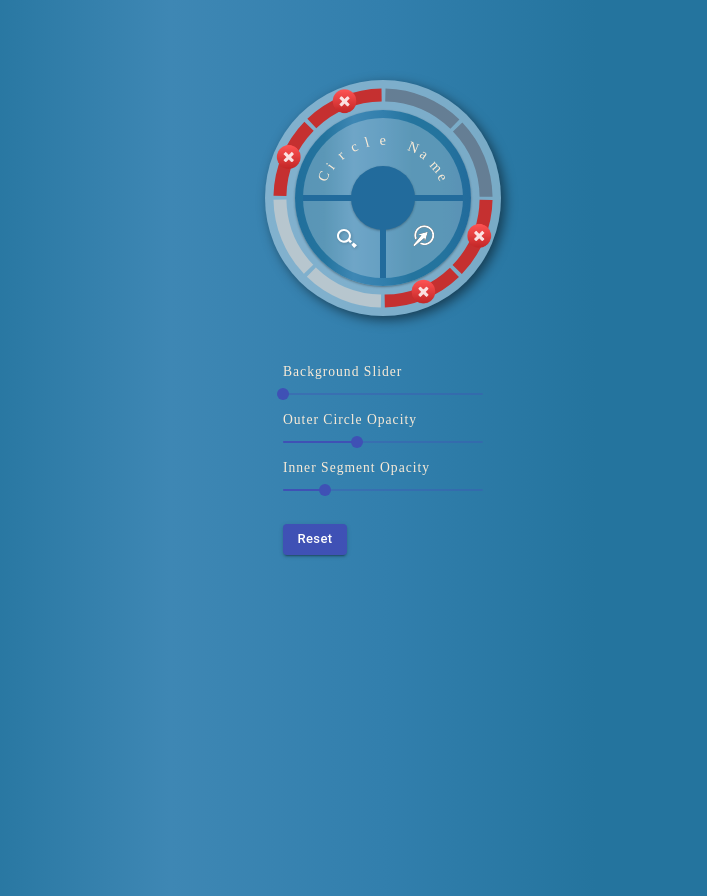
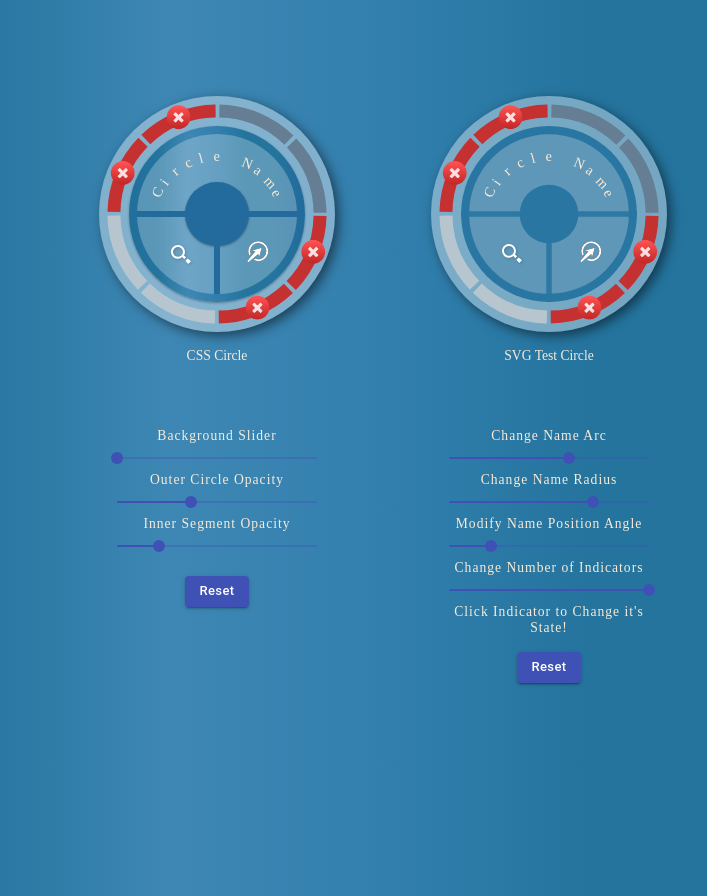
Before and after one commit to MrTesau/circle_test, a React (Create React App) app: page / in a window 1280 px wide. Shown: the whole page, without its empty margins (257-964 px from the left). Built offline with nearby package versions, Linux system fonts and the light colour scheme.

Commit message:
added SVG test Component

```diff
--- a/src/App.js
+++ b/src/App.js
@@ -1,6 +1,8 @@
 import React, { useState } from "react";
 import CssCircle from "./components/css-circle";
+import SvgCircle from "./components/svg-circle";
 import OpacitySliders from "./components/sliders/OpacitySliders";
+import SlidersComponent from "./components/sliders/SlidersComponent";
 import "./App.css";
 
 const App = () => {
@@ -92,14 +94,32 @@ const App = () => {
       <div
         style={{
           display: "flex",
+          flexWrap: "wrap",
           justifyContent: "center",
-          flexDirection: "column",
-          alignItems: "center",
-          //marginLeft: "5rem",
+          alignItems: "flex-start",
           color: "antiquewhite",
         }}
       >
+        <div
+          style={{
+            display: "flex",
+            flexDirection: "column",
+            justifyContent: "flex-start",
+            alignItems: "center",
+            margin: "1rem  3rem",
+          }}
+        >
           <CssCircle {...circleProps} />
+          <div
+            style={{
+              margin: "1rem",
+              fontFamily: "cursive",
+              fontSize: "0.85rem",
+              color: "antiquewhite",
+            }}
+          >
+            CSS Circle
+          </div>
           <OpacitySliders
             outerCircleOpacity={outerCircleOpacity}
             setOuterCircleOpacity={setOuterCircleOpacity}
@@ -109,11 +129,35 @@ const App = () => {
             setCurrentBackground={setCurrentBackground}
           />
         </div>
+        <div
+          style={{
+            display: "flex",
+            flexDirection: "column",
+            alignItems: "center",
+            justifyContent: "flex-start",
+            margin: "1rem 3rem",
+          }}
+        >
+          <SvgCircle {...circleProps} />
+          <div
+            style={{
+              margin: "1rem",
+              fontFamily: "cursive",
+              fontSize: "0.85rem",
+              color: "antiquewhite",
+            }}
+          >
+            SVG Test Circle
+          </div>
+          <SlidersComponent {...sliderProps} />
+        </div>
+      </div>
     </div>
   );
 };
 
 export default App;
+
 /* Code that Needs to be Re-Introduced (Work in Progress)
   /*
       <div
--- a/src/components/sliders/OpacitySliders.js
+++ b/src/components/sliders/OpacitySliders.js
@@ -11,6 +11,11 @@ const useStyles = makeStyles({
     fontSize: "0.85rem",
     color: "antiquewhite",
     letterSpacing: "1px",
+    display: "flex",
+    flexDirection: "column",
+    justifyContent: "center",
+    alignItems: "center",
+    textAlign: "center",
   },
 });
 
--- a/src/components/sliders/SlidersComponent.js
+++ b/src/components/sliders/SlidersComponent.js
@@ -12,6 +12,11 @@ const useStyles = makeStyles({
     fontSize: "0.85rem",
     color: "antiquewhite",
     letterSpacing: "1px",
+    display: "flex",
+    flexDirection: "column",
+    justifyContent: "center",
+    alignItems: "center",
+    textAlign: "center",
   },
 });
 
@@ -94,21 +99,7 @@ const SlidersComponent = (props) => {
         onChange={indicatorChange}
       />
       <div>Click Indicator to Change it's State!</div>
-      <div style={{ marginTop: "1rem" }}>
-        <TextField
-          id="standard-basic"
-          label="Name Circle"
-          InputLabelProps={{
-            style: {
-              color: "#fff",
-              fontFamily: "cursive",
-              fontSize: "0.85rem",
-            },
-          }}
-          name="name"
-          onChange={(e) => handleChange(e)}
-        />
-      </div>
+
       <div style={{ marginTop: "1rem" }}>
         <Button
           size="small"
@@ -133,6 +124,22 @@ const SlidersComponent = (props) => {
 export default SlidersComponent;
 // Size of Circle Slider
 /*
+     <div style={{ marginTop: "1rem" }}>
+       <TextField
+         id="standard-basic"
+         label="Name Circle"
+         InputLabelProps={{
+           style: {
+             color: "#fff",
+             fontFamily: "cursive",
+             fontSize: "0.85rem",
+           },
+         }}
+         name="name"
+         onChange={(e) => handleChange(e)}
+       />
+     </div>;
+
     const sizeChange = (event, newValue) => {
       setArc(newValue);
         <div>Change Circle Size</div>
--- a/src/components/svg-circle/App.css
+++ b/src/components/svg-circle/App.css
@@ -18,6 +18,7 @@
   position: relative;
   width: 14.75rem;
   height: 14.75rem;
+  background-color: rgba(255, 255, 255, 0.37);
 }
 .circle-inner {
   width: 11rem;
--- /dev/null
+++ b/src/components/svg-circle/svg-circle-components/IndicatorComponent.js
@@ -0,0 +1,98 @@
+import React from "react";
+import x from "../../../assets/x.png";
+
+const IndicatorComponent = (props) => {
+  const { indicators, setIndicators, viewBoxSize, indicatorPos } = props;
+  const indicatorLength = 100 / indicators.length - 0.6;
+
+  const FindMiddleAngle = (i) => {
+    let offset = i === 0 ? 24.7 : 100 - indicatorLength * i + 24.7 - i * 0.6;
+    let realOffset = offset / 25;
+    //const angle = (this.dataPercentage(dataVal) * 360) / 2 + angleOffset
+    let offsetAngleDegrees = -(90 * realOffset);
+    let angle = ((indicatorLength / 100) * 360) / 2 + offsetAngleDegrees;
+    return angle * (Math.PI / 180);
+  };
+  const placeXIcon = (indicator, i) => {
+    if (indicator === "broken") {
+      return (
+        <image
+          href={x}
+          height="4.5"
+          width="4.5"
+          // Inaccurate solution to centering icon
+          x={`${15.91549430918954 * Math.cos(FindMiddleAngle(i)) + 18.9}`}
+          y={`${15.91549430918954 * Math.sin(FindMiddleAngle(i)) + 18.5}`}
+        />
+      );
+    }
+  };
+
+  return (
+    <div
+      style={{
+        position: "absolute",
+        width: `${indicatorPos ? indicatorPos : 17}rem`,
+        height: `${indicatorPos ? indicatorPos : 17}rem`,
+      }}
+    >
+      <svg
+        width="100%"
+        height="100%"
+        viewBox={`0 0 ${viewBoxSize ? viewBoxSize : 42} ${
+          viewBoxSize ? viewBoxSize : 42
+        }`}
+      >
+        {/*
+        <circle
+          cx="21"
+          cy="21"
+          fill="transparent"
+          r="15.91549430918954"
+          stroke="rgba(132, 171, 190, 1)"
+        ></circle> */}
+        {indicators.map((indicator, i) => {
+          return (
+            <React.Fragment key={i}>
+              <circle
+                pointerEvents="stroke" // Make sure correct circle triggers events
+                className="svg-indicator"
+                cx="21"
+                cy="21"
+                r="15.91549430918954"
+                fill="transparent"
+                stroke={
+                  indicator === "on"
+                    ? "#b7c6ce"
+                    : indicator === "off"
+                    ? "#657e94"
+                    : "#c53030"
+                }
+                strokeWidth="2"
+                strokeDasharray={`${indicatorLength} ${100 - indicatorLength}`} // length, length of gap
+                strokeDashoffset={
+                  i === 0
+                    ? "24.7"
+                    : `${100 - indicatorLength * i + 24.7 - i * 0.6}`
+                }
+                onClick={() => {
+                  let indicatorArr = [...indicators];
+                  indicatorArr[i] =
+                    indicatorArr[i] === "on"
+                      ? "off"
+                      : indicatorArr[i] === "off"
+                      ? "broken"
+                      : "on";
+                  setIndicators(indicatorArr);
+                }}
+              ></circle>
+              {placeXIcon(indicator, i)}
+            </React.Fragment>
+          );
+        })}
+      </svg>
+    </div>
+  );
+};
+
+export default IndicatorComponent;
--- a/src/components/svg-circle/innerSegmentedCircle.js
+++ b/src/components/svg-circle/svg-circle-components/innerSegmentedCircle.js
@@ -1,6 +1,6 @@
 import React from "react";
-import Arrow from "../../arrow";
-import Magnifier from "../../magnifier";
+import Arrow from "../../../assets/arrow";
+import Magnifier from "../../../assets/magnifier";
 
 const IndicatorComponent = (props) => {
   const { viewBoxSize } = props;
@@ -9,8 +9,8 @@ const IndicatorComponent = (props) => {
       <div
         style={{
           position: "absolute",
-          top: "62%",
-          left: "62%",
+          top: "60.5%",
+          left: "63%",
           display: "flex",
           justifyContent: "center",
           alignItems: "center",
```
Also changed, not shown: src/components/svg-circle/index.js (renamed from src/components/svg-circle/CircleComponent.js, +5 -8 lines), 1 other file (tests, documents, lock files or other folders). Lines whose indentation alone changed are shown as unchanged.
